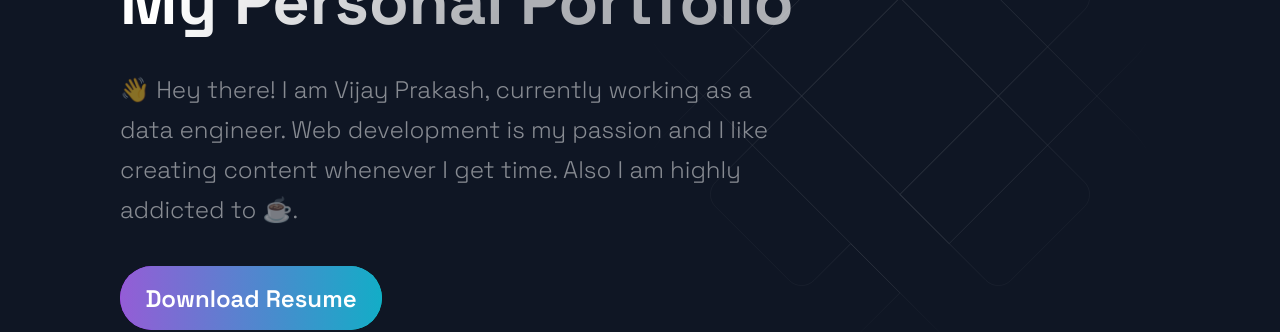
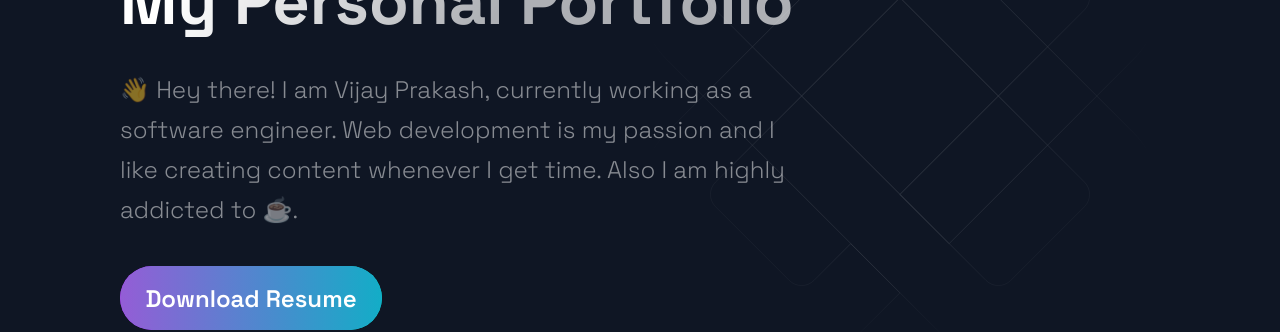
Before and after one commit to VijayPrakash152/VijayPrakash152.github.io, a Next.js app: page / in a window 1280 px wide. Shown: the part 399-731 px from the top of the page. Built offline with nearby package versions, Linux system fonts and the light colour scheme.

Commit message:
Update Hero.js

```diff
--- a/src/components/Hero/Hero.js
+++ b/src/components/Hero/Hero.js
@@ -16,7 +16,7 @@
         My Personal Portfolio
       </SectionTitle>
       <SectionText>
-        👋 Hey there! I am Vijay Prakash, currently working as a data engineer.
+        👋 Hey there! I am Vijay Prakash, currently working as a software engineer.
         Web development is my passion and I like creating content whenever I get
         time. Also I am highly addicted to ☕.
       </SectionText>
```
